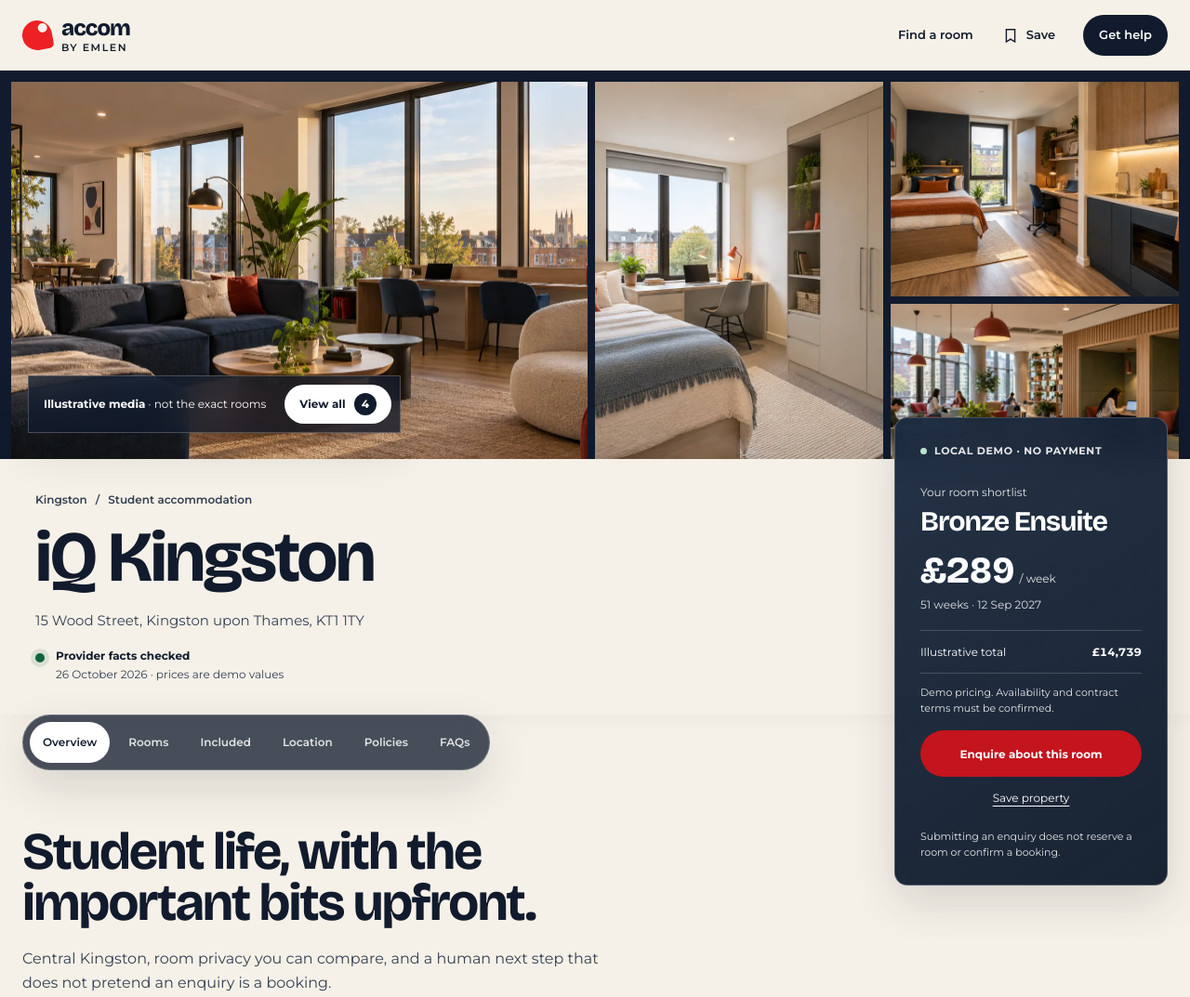
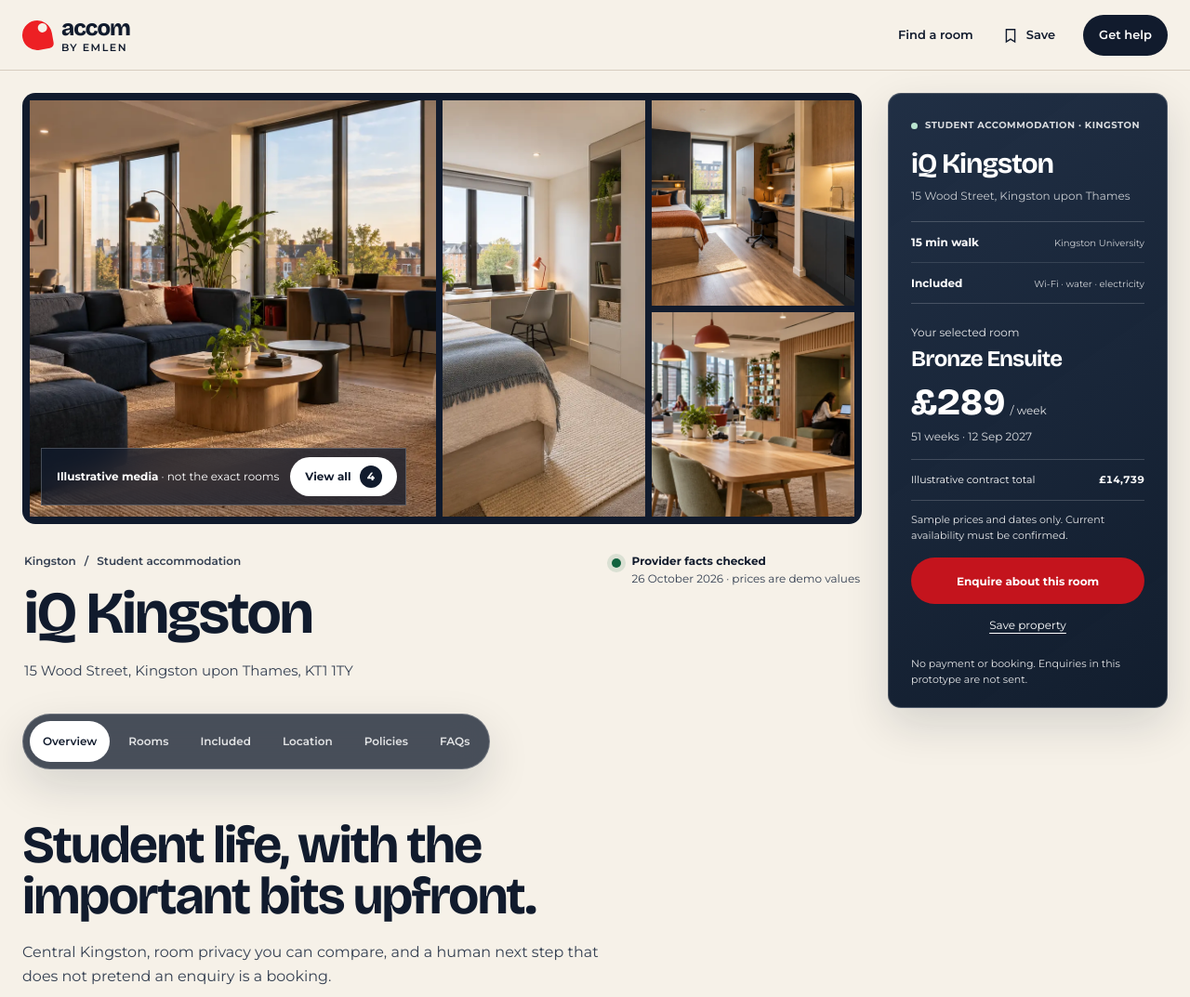
Before and after one commit to dev-ahmed01/Clone, a website with bundled scripts: page accom-design-prototype/public/index.html in a window 1280 px wide. Shown: the top 1073 px of the page at 93% size. Built offline with nearby package versions, Linux system fonts and the light colour scheme.

Commit message:
design(accom): show full gallery beside sticky property decisions from first fold

```diff
--- a/accom-design-prototype/public/index.html
+++ b/accom-design-prototype/public/index.html
@@ -30,6 +30,9 @@
       </nav>
     </header>
 
+    <main id="main-content">
+      <div class="page-layout">
+        <div class="content-column">
           <div id="top" class="gallery-shell" aria-label="Illustrative property gallery">
             <div class="gallery-grid">
               <button class="gallery-tile gallery-main" type="button" data-gallery-index="0" aria-label="Open communal lounge image in gallery">
@@ -51,7 +54,6 @@
             </div>
           </div>
 
-    <main id="main-content">
           <section class="property-intro" aria-labelledby="property-title">
             <div>
               <p class="breadcrumbs"><span>Kingston</span><span aria-hidden="true">/</span>Student accommodation</p>
@@ -64,8 +66,6 @@
             </div>
           </section>
 
-      <div class="page-layout">
-        <div class="content-column">
           <nav class="section-nav glass-panel" aria-label="On this property page">
             <a href="#overview" class="active" aria-current="location">Overview</a>
             <a href="#rooms">Rooms</a>
@@ -208,18 +208,31 @@
           </section>
         </div>
 
-        <aside id="enquiry" class="desktop-cta" aria-label="Selected room enquiry">
+        <aside id="enquiry" class="desktop-cta" aria-label="iQ Kingston details and selected room enquiry">
           <div class="cta-card glass-panel">
-            <div class="cta-status"><span></span>Local demo · no payment</div>
-            <p class="cta-label">Your room shortlist</p>
-            <h2 id="cta-room-name">Bronze Ensuite</h2>
+            <div class="cta-status"><span aria-hidden="true"></span> Student accommodation · Kingston</div>
+            <div class="cta-property">
+              <h2>iQ Kingston</h2>
+              <p>15 Wood Street, Kingston upon Thames</p>
+            </div>
+
+            <div class="cta-quickfacts" aria-label="Property highlights">
+              <div><strong>15 min walk</strong><span>Kingston University</span></div>
+              <div><strong>Included</strong><span>Wi-Fi · water · electricity</span></div>
+            </div>
+
+            <div class="cta-selection">
+              <p class="cta-label">Your selected room</p>
+              <h3 id="cta-room-name">Bronze Ensuite</h3>
               <div class="cta-price"><strong id="cta-weekly">£289</strong><span>/ week</span></div>
               <div class="cta-tenancy" id="cta-tenancy">51 weeks · 12 Sep 2027</div>
-            <div class="cta-total"><span>Illustrative total</span><strong id="cta-total">£14,739</strong></div>
-            <p class="cta-disclaimer">Demo pricing. Availability and contract terms must be confirmed.</p>
+              <div class="cta-total"><span>Illustrative contract total</span><strong id="cta-total">£14,739</strong></div>
+              <p class="cta-disclaimer">Sample prices and dates only. Current availability must be confirmed.</p>
+            </div>
+
             <button type="button" class="primary-action" data-open-enquiry>Enquire about this room</button>
             <button type="button" class="text-action" id="cta-save">Save property</button>
-            <p class="cta-footnote">Submitting an enquiry does not reserve a room or confirm a booking.</p>
+            <p class="cta-footnote">No payment or booking. Enquiries in this prototype are not sent.</p>
           </div>
         </aside>
       </div>
--- a/accom-design-prototype/public/styles.css
+++ b/accom-design-prototype/public/styles.css
@@ -72,8 +72,8 @@
 .header-help { min-height: 44px; padding: 10px 17px; border: 0; border-radius: 999px; background: var(--ink); color: white; font-size: 13px; font-weight: 600; }
 .header-help:hover { background: var(--red-action); color: white !important; }
 
-.gallery-shell { position: relative; padding: 12px; background: var(--ink); }
-.gallery-grid { height: min(58vh, 560px); min-height: 470px; display: grid; grid-template-columns: 1.8fr .9fr .9fr; grid-template-rows: 1fr 1fr; gap: 8px; }
+.gallery-shell { position: relative; overflow: hidden; width: 100%; padding: 8px; border-radius: 14px; background: var(--ink); }
+.gallery-grid { height: min(56vh, 510px); min-height: 420px; display: grid; grid-template-columns: 1.8fr .9fr .9fr; grid-template-rows: 1fr 1fr; gap: 7px; }
 .gallery-tile { position: relative; overflow: hidden; padding: 0; border: 0; background: #273142; }
 .gallery-tile::after { content: ''; position: absolute; inset: 0; background: rgba(17,27,45,.04); opacity: 0; transition: opacity 180ms ease-out; }
 .gallery-tile:hover::after, .gallery-tile:focus-visible::after { opacity: 1; }
@@ -82,24 +82,24 @@
 .gallery-main { grid-row: 1 / 3; }
 .gallery-tile:nth-child(2) { grid-row: 1 / 3; }
 .gallery-small { grid-column: 3; }
-.gallery-meta { position: absolute; z-index: 5; display: flex; align-items: center; gap: 20px; left: 30px; bottom: 104px; padding: 9px 9px 9px 16px; font-size: 12px; color: white; }
+.gallery-meta { position: absolute; z-index: 5; display: flex; align-items: center; gap: 12px; left: 20px; bottom: 20px; padding: 9px 9px 9px 16px; font-size: 12px; color: white; }
 .gallery-meta strong { font-weight: 700; }
 .gallery-meta button { min-height: 42px; padding: 0 16px; border: 0; border-radius: 999px; background: white; color: var(--ink); font-weight: 700; }
 .gallery-meta button span { display: inline-grid; place-items: center; width: 24px; height: 24px; margin-left: 6px; border-radius: 50%; background: var(--ink); color: white; }
 .glass-panel { background: rgba(17,27,45,.76); border: 1px solid rgba(255,255,255,.22); backdrop-filter: blur(18px) saturate(135%); -webkit-backdrop-filter: blur(18px) saturate(135%); box-shadow: var(--shadow-1); }
 
-.property-intro { position: relative; z-index: 4; max-width: var(--max); margin: -76px auto 0; padding: 34px 380px 34px 38px; display: flex; align-items: flex-start; flex-direction: column; gap: 16px; background: var(--paper); box-shadow: 0 -16px 40px rgba(17,27,45,.12); }
+.property-intro { position: relative; margin: 0; padding: 30px 2px 34px; display: flex; align-items: flex-start; justify-content: space-between; flex-direction: row; gap: 24px; background: transparent; box-shadow: none; }
 .breadcrumbs { display: flex; gap: 9px; margin-bottom: 16px; color: var(--ink-soft); font-size: 12px; font-weight: 600; }
 .breadcrumbs a { text-decoration: none; }
-.property-intro h1 { font-size: clamp(3.4rem, 6vw, 5.4rem); }
+.property-intro h1 { font-size: clamp(3.4rem, 5vw, 4.8rem); }
 .address { margin-top: 18px; color: var(--ink-soft); font-size: 15px; }
 .intro-note { display: flex; align-items: flex-start; gap: 12px; font-size: 12px; }
 .intro-note span:not(.status-dot) { color: var(--ink-soft); }
 .status-dot { width: 10px; height: 10px; margin-top: 7px; border-radius: 50%; background: var(--success); box-shadow: 0 0 0 5px rgba(18,99,63,.12); }
 
-.page-layout { max-width: var(--max); margin: 0 auto; padding: 0 24px 120px; display: grid; grid-template-columns: minmax(0, 3fr) minmax(260px, 1fr); gap: 56px; align-items: start; }
+.page-layout { max-width: var(--max); margin: 0 auto; padding: 24px 24px 120px; display: grid; grid-template-columns: minmax(0, 3fr) minmax(290px, 1fr); gap: 28px; align-items: start; }
 .content-column { min-width: 0; }
-.section-nav { position: sticky; top: 12px; z-index: 30; display: flex; gap: 6px; width: max-content; max-width: 100%; margin-bottom: 50px; padding: 7px; overflow-x: auto; border-radius: 999px; scrollbar-width: none; }
+.section-nav { position: sticky; top: 12px; z-index: 30; display: flex; gap: 6px; width: max-content; max-width: 100%; margin-bottom: 44px; padding: 7px; overflow-x: auto; border-radius: 999px; scrollbar-width: none; }
 .section-nav::-webkit-scrollbar { display: none; }
 .section-nav a { flex: 0 0 auto; display: inline-flex; align-items: center; min-height: 44px; padding: 8px 14px; border-radius: 999px; color: rgba(255,255,255,.84); font-size: 12px; font-weight: 600; text-decoration: none; }
 .section-nav a.active { background: white; color: var(--ink); }
@@ -211,17 +211,25 @@
 .related-section p { max-width: 660px; margin-top: 14px; color: var(--ink-soft); font-size: 13px; }
 .related-section a { flex: 0 0 auto; font-size: 12px; font-weight: 700; }
 
-.desktop-cta { position: sticky; z-index: 6; top: 22px; margin-top: -320px; }
-.cta-card { padding: 27px; color: white; border-radius: var(--radius); background: linear-gradient(145deg, rgba(27,42,63,.96), rgba(10,22,39,.94)); }
-.cta-status { display: flex; align-items: center; gap: 8px; margin-bottom: 26px; color: rgba(255,255,255,.9); font-size: 11px; font-weight: 700; text-transform: uppercase; letter-spacing: .06em; }
+.desktop-cta { position: sticky; z-index: 35; top: 18px; align-self: start; margin: 0; }
+.cta-card { padding: 26px 24px 22px; color: white; border-radius: var(--radius); background: linear-gradient(145deg, rgba(28,43,65,.98), rgba(10,22,39,.97)); }
+.cta-status { display: flex; align-items: center; gap: 8px; margin-bottom: 18px; color: rgba(255,255,255,.84); font-size: 10px; font-weight: 700; text-transform: uppercase; letter-spacing: .05em; }
 .cta-status span { width: 7px; height: 7px; border-radius: 50%; background: var(--mint); }
 .cta-label { color: rgba(255,255,255,.88); font-size: 12px; }
-.cta-card h2 { margin-top: 7px; font-size: 30px; }
-.cta-price { display: flex; align-items: baseline; gap: 5px; margin-top: 18px; }
+.cta-property h2 { font-size: 30px; line-height: 1.04; }
+.cta-property p { margin-top: 10px; font-size: 12px; line-height: 1.45; color: rgba(255,255,255,.75); }
+.cta-quickfacts { display: grid; gap: 0; margin: 18px 0 20px; border-top: 1px solid rgba(255,255,255,.19); border-bottom: 1px solid rgba(255,255,255,.19); }
+.cta-quickfacts div { display: flex; align-items: baseline; justify-content: space-between; gap: 12px; padding: 12px 0; }
+.cta-quickfacts div + div { border-top: 1px solid rgba(255,255,255,.12); }
+.cta-quickfacts strong { font-size: 12px; font-weight: 700; white-space: nowrap; }
+.cta-quickfacts span { font-size: 10px; line-height: 1.45; color: rgba(255,255,255,.79); text-align: right; }
+.cta-selection { padding-top: 1px; }
+.cta-selection h3 { margin-top: 8px; font-size: 24px; }
+.cta-price { display: flex; align-items: baseline; gap: 5px; margin-top: 14px; }
 .cta-price strong { font: 750 40px/1 var(--font-heading); font-variant-numeric: tabular-nums; }
 .cta-price span { color: rgba(255,255,255,.88); font-size: 12px; }
 .cta-tenancy { margin-top: 7px; color: rgba(255,255,255,.84); font-size: 12px; }
-.cta-total { display: flex; justify-content: space-between; gap: 12px; margin-top: 18px; padding: 13px 0; border-top: 1px solid rgba(255,255,255,.18); border-bottom: 1px solid rgba(255,255,255,.18); font-size: 12px; }
+.cta-total { display: flex; justify-content: space-between; gap: 12px; margin-top: 15px; padding: 13px 0; border-top: 1px solid rgba(255,255,255,.18); border-bottom: 1px solid rgba(255,255,255,.18); font-size: 11px; }
 .cta-total strong { font-variant-numeric: tabular-nums; }
 .cta-disclaimer, .cta-footnote { margin-top: 12px; color: rgba(255,255,255,.88); font-size: 11px; line-height: 1.5; }
 .primary-action { min-height: 50px; padding: 0 20px; border: 0; border-radius: 999px; background: var(--red-action); color: white; font-weight: 700; font-size: 12px; transition: background-color 150ms ease-out, transform 150ms ease-out; }
@@ -310,7 +318,7 @@
   .gallery-small { grid-column: 2; }
   .gallery-tile:nth-child(4) { display: none; }
   .page-layout { grid-template-columns: minmax(0, 1fr); }
-  .property-intro { margin-top: 0; padding: 42px 24px 38px; box-shadow: none; }
+  .property-intro { margin-top: 0; padding: 30px 0 34px; box-shadow: none; }
   .desktop-cta { display: none; }
   .mobile-cta { position: fixed; z-index: 60; left: 12px; right: 12px; bottom: max(12px, env(safe-area-inset-bottom)); display: flex; align-items: center; justify-content: space-between; gap: 16px; padding: 9px 9px 9px 16px; border-radius: 999px; background: rgba(17,27,45,.94); color: white; box-shadow: var(--shadow-1); backdrop-filter: blur(16px); }
   .mobile-cta-copy { min-width: 0; flex: 1; }
@@ -331,16 +339,16 @@
   .header-nav { gap: 14px; }
   .save-control { width: 44px; justify-content: center; }
   .gallery-shell { padding: 6px; }
-  .gallery-grid { height: min(58vh, 480px); min-height: 360px; grid-template-columns: 1fr 1fr; grid-template-rows: 1.8fr 1fr; gap: 5px; }
+  .gallery-grid { height: min(55vh, 440px); min-height: 330px; grid-template-columns: 1fr 1fr; grid-template-rows: 1.8fr 1fr; gap: 5px; }
   .gallery-main { grid-column: 1 / 3; grid-row: 1; }
   .gallery-tile:nth-child(2), .gallery-tile:nth-child(3) { grid-row: 2; }
   .gallery-tile:nth-child(2) { grid-column: 1; }
   .gallery-tile:nth-child(3) { grid-column: 2; }
   .gallery-meta { left: 16px; right: 16px; bottom: 16px; justify-content: space-between; }
   .gallery-meta > span { max-width: 165px; line-height: 1.3; }
-  .property-intro { margin-top: 0; padding: 42px 18px 38px; align-items: flex-start; flex-direction: column; gap: 25px; box-shadow: none; }
+  .property-intro { margin-top: 0; padding: 30px 0 34px; align-items: flex-start; flex-direction: column; gap: 18px; box-shadow: none; }
   .property-intro h1 { font-size: clamp(3.4rem, 16vw, 5rem); }
-  .page-layout { padding: 0 18px 90px; }
+  .page-layout { padding: 12px 18px 90px; }
   .section-nav { margin: 0 -6px 34px; }
   .content-section { padding: 58px 0; }
   .overview-section { padding-top: 12px; }
@@ -420,3 +428,16 @@
   html { scroll-behavior: auto; }
   *, *::before, *::after { scroll-behavior: auto !important; animation-duration: .01ms !important; animation-iteration-count: 1 !important; transition-duration: .01ms !important; }
 }
+
+/* Client design evaluation: gallery and sticky property-decision rail share the first fold. */
+@media (min-width: 1025px) and (max-height: 760px) {
+  .desktop-cta { top: 10px; }
+  .cta-card { padding: 18px 20px 16px; }
+  .cta-quickfacts { margin: 12px 0 14px; }
+  .cta-quickfacts div { padding: 8px 0; }
+  .cta-status { margin-bottom: 12px; }
+  .cta-selection h3 { font-size: 22px; }
+  .cta-price strong { font-size: 34px; }
+  .cta-total { margin-top: 10px; padding: 9px 0; }
+  .cta-card .primary-action { margin-top: 10px; }
+}
```
Also changed, not shown: accom-design-prototype/DESIGN.md (+3 -3 lines), accom-design-prototype/docs/surfaces/property-detail.md (+9 -0 lines), accom-design-prototype/tests/page.test.mjs (+20 -0 lines). Lines whose indentation alone changed are shown as unchanged.
